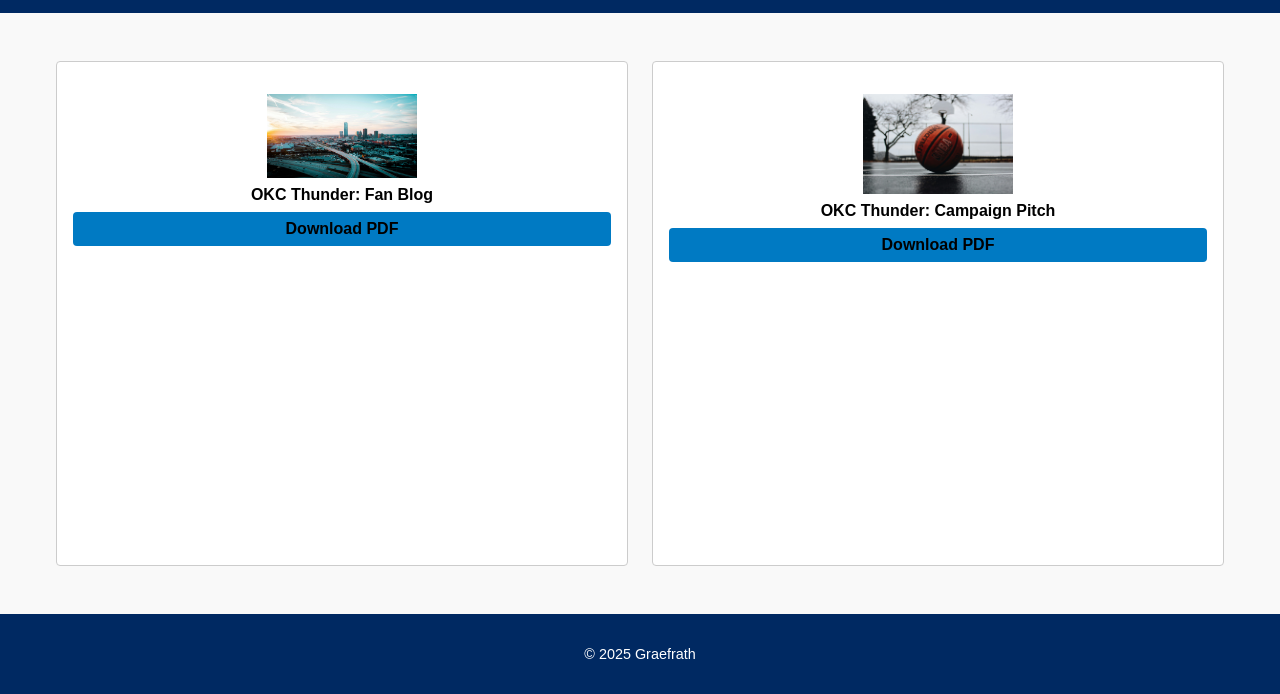
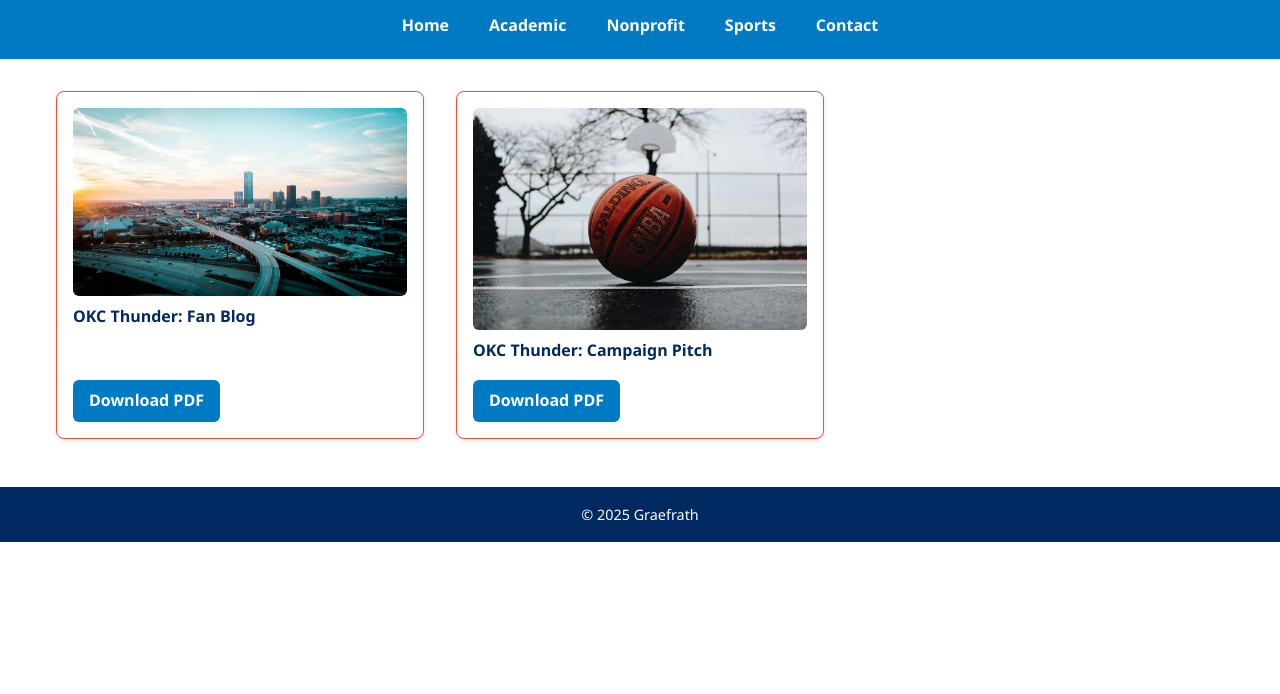
Before and after one commit to romeliagraefrath/romeliagraefrath.github.io, a plain HTML site: page sports.html in a window 1280 px wide. Shown: the part 106-800 px from the top of the page. Drawn offline with Linux system fonts and the light colour scheme.

Commit message:
Update style.css

```diff
--- a/style.css
+++ b/style.css
@@ -1,238 +1,177 @@
-/* --------------------------
-   Base Reset & Page Layout
---------------------------- */
+/* Reset */
 * {
   box-sizing: border-box;
+}
+
+body {
+  font-family: 'Segoe UI', Tahoma, Geneva, Verdana, sans-serif;
+  line-height: 1.6;
   margin: 0;
   padding: 0;
+  background-color: #FFFFFF; /* White background */
+  color: #002962; /* Cool Black text */
 }
 
-html, body {
-  height: 100%;
-  font-family: 'Montserrat', sans-serif;
-  background-color: #f9f9f9;
-  color: #000000;
-  display: flex;
-  flex-direction: column;
-  overflow-x: hidden;
-  font-size: 16px; /* base font size */
-}
-
-/* --------------------------
-   General Image Styling
---------------------------- */
 img {
   max-width: 100%;
   height: auto;
   display: block;
-  object-fit: contain;
+  border-radius: 6px;
+  margin-bottom: 0.5rem;
 }
 
-/* --------------------------
-   Headshot Styling (Main Page)
---------------------------- */
-.headshot {
-  max-width: 150px;
-  height: auto;
-  display: block;
-  margin: 1rem auto;
+/* Header */
+header {
+  background-color: #002962; /* Cool Black */
+  color: #FFFFFF; /* White */
+  padding: 1.5rem 1rem;
+  text-align: center;
+  box-shadow: 0 2px 6px rgba(0, 0, 0, 0.1);
 }
 
-/* --------------------------
-   Home Page Two-Column Layout
---------------------------- */
-.home-intro {
+header h1 {
+  margin: 0;
+  font-size: 2rem;
+  font-weight: 700;
+}
+
+/* Navigation */
+nav {
+  background-color: #007AC3; /* Ocean Boat Blue */
+  padding: 0.75rem 1rem;
   display: flex;
+  justify-content: center;
+  gap: 1rem;
   flex-wrap: wrap;
-  align-items: flex-start;
-  gap: 2rem;
+}
+
+nav a {
+  color: #FFFFFF;
+  text-decoration: none;
+  font-weight: 600;
+  padding: 0.5rem 0.75rem;
+  border-radius: 4px;
+  transition: background-color 0.3s ease;
+}
+
+nav a:hover,
+nav a:focus {
+  background-color: #F1502F; /* Portland Orange */
+  outline: none;
+  color: #FFFFFF;
+}
+
+nav a[aria-current="page"] {
+  background-color: #FDBC2D; /* Ripe Mango */
+  font-weight: 700;
+  cursor: default;
+  pointer-events: none;
+  color: #002962; /* Cool Black text on ripe mango */
+}
+
+/* Main container */
+.container {
   max-width: 1200px;
   margin: 2rem auto;
-  padding: 1rem;
+  padding: 0 1rem;
 }
 
-.headshot-wrapper {
-  flex: 0 0 150px;
+/* Grid layout */
+.grid {
+  display: grid;
+  grid-template-columns: 1fr;
+  gap: 2rem;
 }
 
-.bio {
-  flex: 1;
-  font-size: 1rem;
-  line-height: 1.5;
-  color: #000;
+/* Each article */
+.grid-item {
+  background-color: #FFFFFF;
+  border: 1px solid #F1502F; /* subtle Portland Orange border */
+  border-radius: 8px;
+  padding: 1rem;
+  box-shadow: 0 2px 5px rgba(0, 42, 98, 0.1);
+  display: flex;
+  flex-direction: column;
+  justify-content: space-between;
+  transition: box-shadow 0.3s ease;
 }
 
-/* --------------------------
-   Header & Navigation
---------------------------- */
-header, nav, footer {
+.grid-item:hover,
+.grid-item:focus-within {
+  box-shadow: 0 6px 12px rgba(0, 122, 195, 0.3); /* Ocean Boat Blue shadow */
+}
+
+/* Link wrapping image and title */
+.grid-item > a:first-child {
+  color: #002962; /* Cool Black */
+  font-weight: 700;
+  text-decoration: none;
+  margin-bottom: 1rem;
+  display: block;
+  outline-offset: 3px;
+}
+
+.grid-item > a:first-child:hover,
+.grid-item > a:first-child:focus {
+  text-decoration: underline;
+  outline: none;
+}
+
+/* Article images */
+.grid-item > a:first-child img {
+  border-radius: 6px;
+}
+
+/* Button style */
+.button {
+  background-color: #007AC3; /* Ocean Boat Blue */
+  color: #FFFFFF;
+  text-align: center;
+  display: inline-block;
+  padding: 0.5rem 1rem;
+  font-weight: 600;
+  border-radius: 6px;
+  text-decoration: none;
+  transition: background-color 0.3s ease;
+  user-select: none;
+  align-self: flex-start;
+}
+
+.button:hover,
+.button:focus {
+  background-color: #FDBC2D; /* Ripe Mango */
+  color: #002962; /* Cool Black text */
+  outline: none;
+  cursor: pointer;
+}
+
+/* Footer */
+footer {
   background-color: #002962; /* Cool Black */
   color: #FFFFFF;
   text-align: center;
   padding: 1rem;
+  font-size: 0.9rem;
+  margin-top: 3rem;
+  user-select: none;
 }
 
-nav {
-  display: flex;
-  flex-wrap: wrap;
-  justify-content: center;
-  gap: 0.5rem 1rem;
+/* Focus styles for accessibility */
+a:focus-visible,
+button:focus-visible {
+  outline: 3px solid #FDBC2D; /* Ripe Mango focus outline */
+  outline-offset: 3px;
 }
 
-nav a {
-  color: #FFFFFF;
-  margin: 0 1rem;
-  text-decoration: none;
-  font-weight: bold;
-}
-
-nav a:hover {
-  color: #FDBC2D; /* Ripe Mango */
-}
-
-/* --------------------------
-   Main Content Container
---------------------------- */
-.container {
-  flex: 1;
-  max-width: 1200px;
-  width: 100%;
-  margin: 2rem auto;
-  padding: 1rem;
-  overflow-x: hidden;
-}
-
-/* --------------------------
-   Responsive Grid Layout
---------------------------- */
-.grid {
-  display: flex;
-  flex-wrap: wrap;
-  gap: 1.5rem;
-  justify-content: space-between;
-}
-
-.grid-item {
-  flex: 1 1 calc(48% - 1rem);
-  min-width: 0;
-  background-color: #ffffff;
-  border: 1px solid #ccc;
-  border-radius: 4px;
-  text-align: center;
-  padding: 1rem;
-  transition: transform 0.2s ease, border-color 0.2s ease;
-}
-
-.grid-item:hover {
-  transform: translateY(-3px);
-  border-color: #F1502F; /* Portland Orange */
-}
-
-.grid-item img {
-  width: 100%;
-  max-width: 150px;
-  height: auto;
-  margin: 0.5rem auto;
-  object-fit: contain;
-}
-
-.grid-item a {
-  display: block;
-  padding: 0.5rem;
-  text-decoration: none;
-  color: #000;
-  font-weight: bold;
-  word-break: break-word;
-}
-
-/* --------------------------
-   Buttons (optional CTA)
---------------------------- */
-.button {
-  background-color: #007AC3; /* Ocean Boat Blue */
-  color: #FFFFFF;
-  padding: 0.75rem 1.25rem;
-  border: none;
-  border-radius: 4px;
-  cursor: pointer;
-  font-weight: bold;
-  transition: background-color 0.2s ease;
-}
-
-.button:hover {
-  background-color: #F1502F; /* Portland Orange */
-}
-
-/* --------------------------
-   Footer
---------------------------- */
-footer {
-  background-color: #002962; /* Cool Black */
-  color: #FFFFFF;
-  text-align: center;
-  padding: 2rem 1rem;
-  margin-top: auto;
-  font-size: 0.9rem;
-}
-
-/* --------------------------
-   Responsive Tweaks
---------------------------- */
-@media (max-width: 768px) {
+/* Responsive layout for wider screens */
+@media screen and (min-width: 768px) {
   .grid {
-    flex-direction: column;
-  }
-
-  .grid-item {
-    flex: none;
-    width: 100%;
-  }
-
-  .home-intro {
-    flex-direction: column;
-    align-items: flex-start; /* Changed from center */
-    text-align: left; /* Keep text left aligned */
-    padding: 0 1rem; /* Add horizontal padding */
-  }
-
-  .bio {
-    text-align: left;
-  }
-
-  nav a {
-    display: inline-block;
-    margin: 0.5rem 0.75rem;
+    grid-template-columns: repeat(2, 1fr);
   }
 }
 
-@media (max-width: 480px) {
-  body {
-    font-size: 14px; /* Slightly smaller font for readability */
-  }
-
-  header h1 {
-    font-size: 1.5rem;
-  }
-
-  nav a {
-    font-size: 0.9rem;
-  }
-
-  .grid-item img {
-    max-width: 120px;
-  }
-
-  .grid-item {
-    padding: 1rem 0.5rem;
+@media screen and (min-width: 1024px) {
+  .grid {
+    grid-template-columns: repeat(3, 1fr);
   }
 }
-
-/* --------------------------
-   Responsive iframe height (Contact)
---------------------------- */
-@media (max-width: 600px) {
-  iframe {
-    width: 100%;
-    height: 400px !important;
-  }
-}
```
